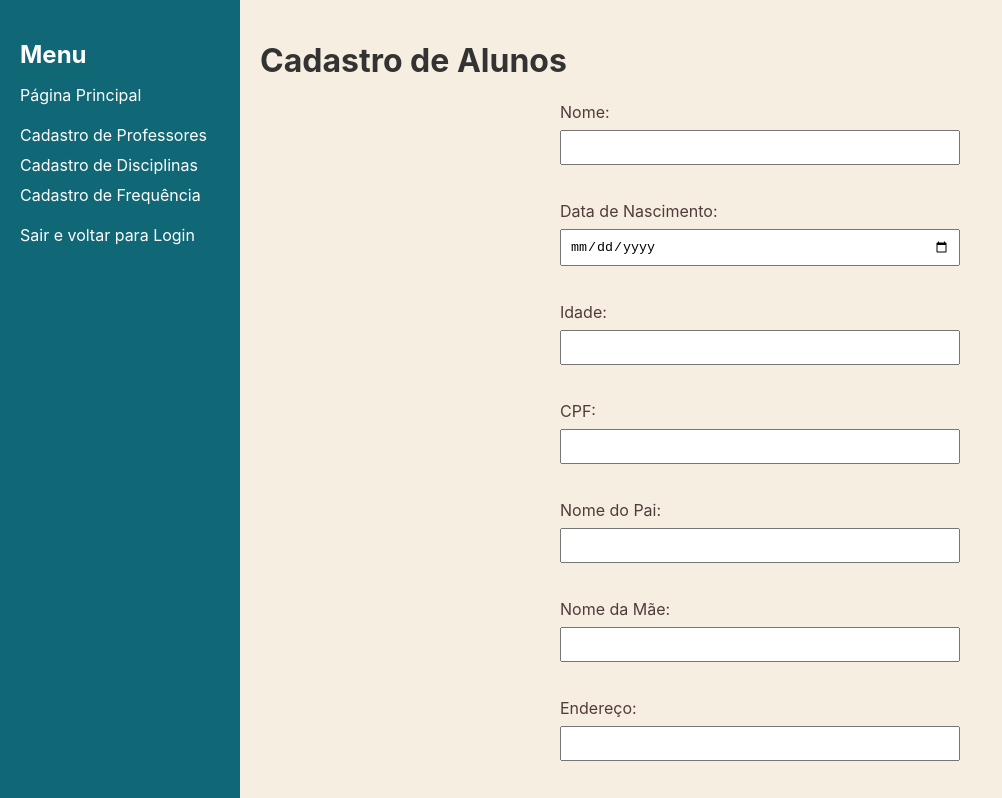
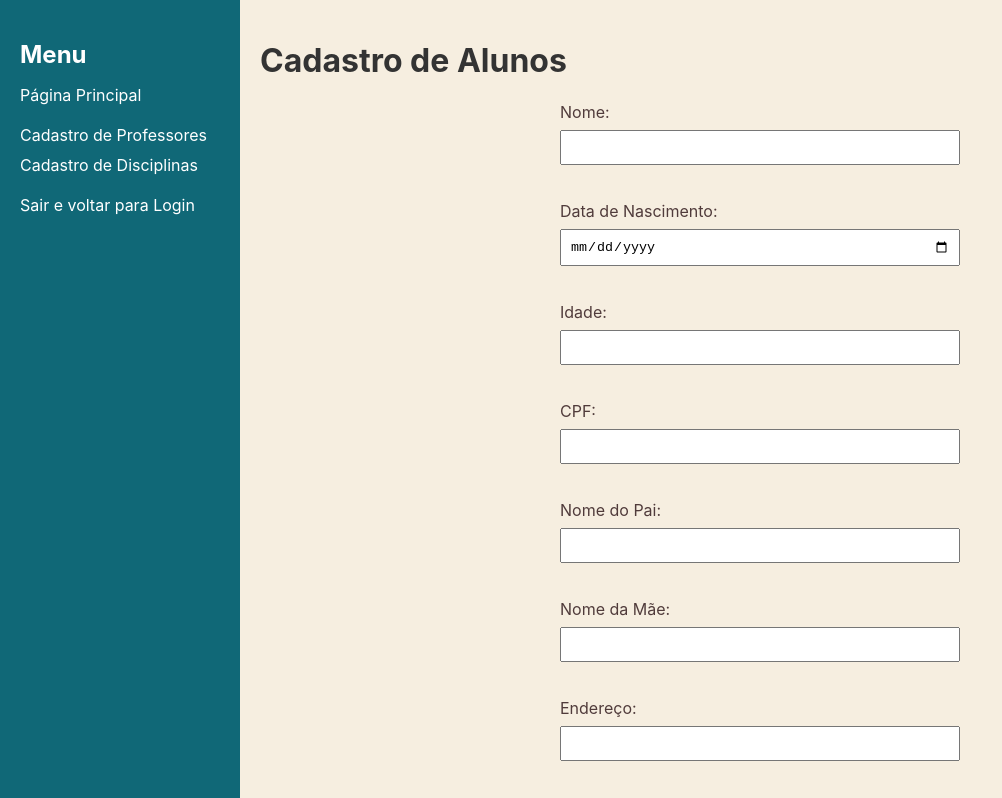
Before and after one commit to Linderval-Moura/Projeto-Escolar, a React (Create React App) app in the folder Frontend/: page /cadastro-alunos in a window 1280 px wide. Shown: the top 798 px of the page, without its empty margins (0-1002 px from the left). Built offline with nearby package versions, Linux system fonts and the light colour scheme.

Commit message:
Sem frequencia

```diff
--- a/Frontend/src/components/CadastroAluno.js
+++ b/Frontend/src/components/CadastroAluno.js
@@ -54,9 +54,6 @@ function CadastroAlunos() {
             </li>
             <li>
                 <Link to="/cadastro-disciplinas">Cadastro de Disciplinas</Link>
-            </li>
-            <li>
-                <Link to="/cadastro-frequencia">Cadastro de Frequência</Link>
             </li>
             <h2></h2>
             <li>
--- a/Frontend/src/components/CadastroDisciplina.js
+++ b/Frontend/src/components/CadastroDisciplina.js
@@ -47,9 +47,6 @@ function CadastroDisciplina() {
           <li>
             <Link to="/cadastro-disciplinas">Cadastro de Disciplinas</Link>
           </li>
-          <li>
-            <Link to="/cadastro-frequencia">Cadastro de Frequência</Link>
-          </li>
           <h2></h2>
           <li>
             <Link to="/">Sair e voltar para Login</Link>
```
